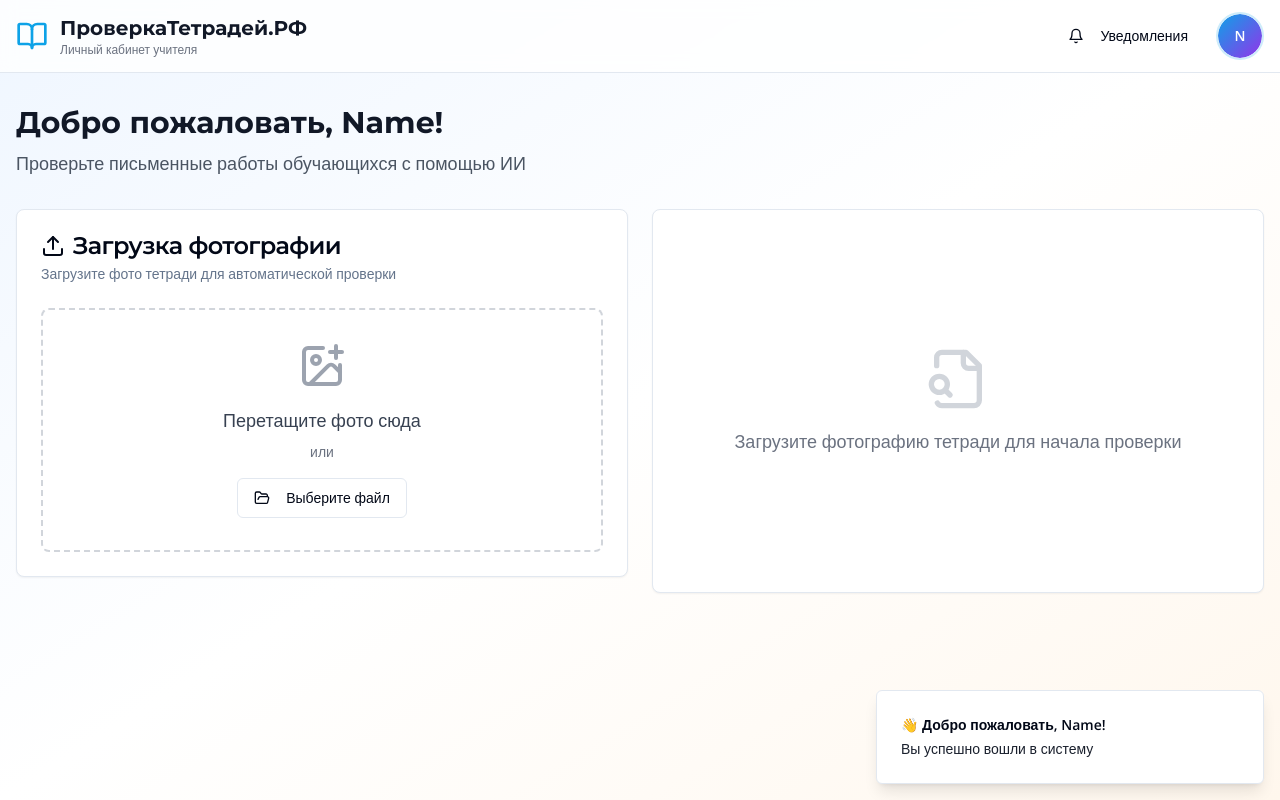
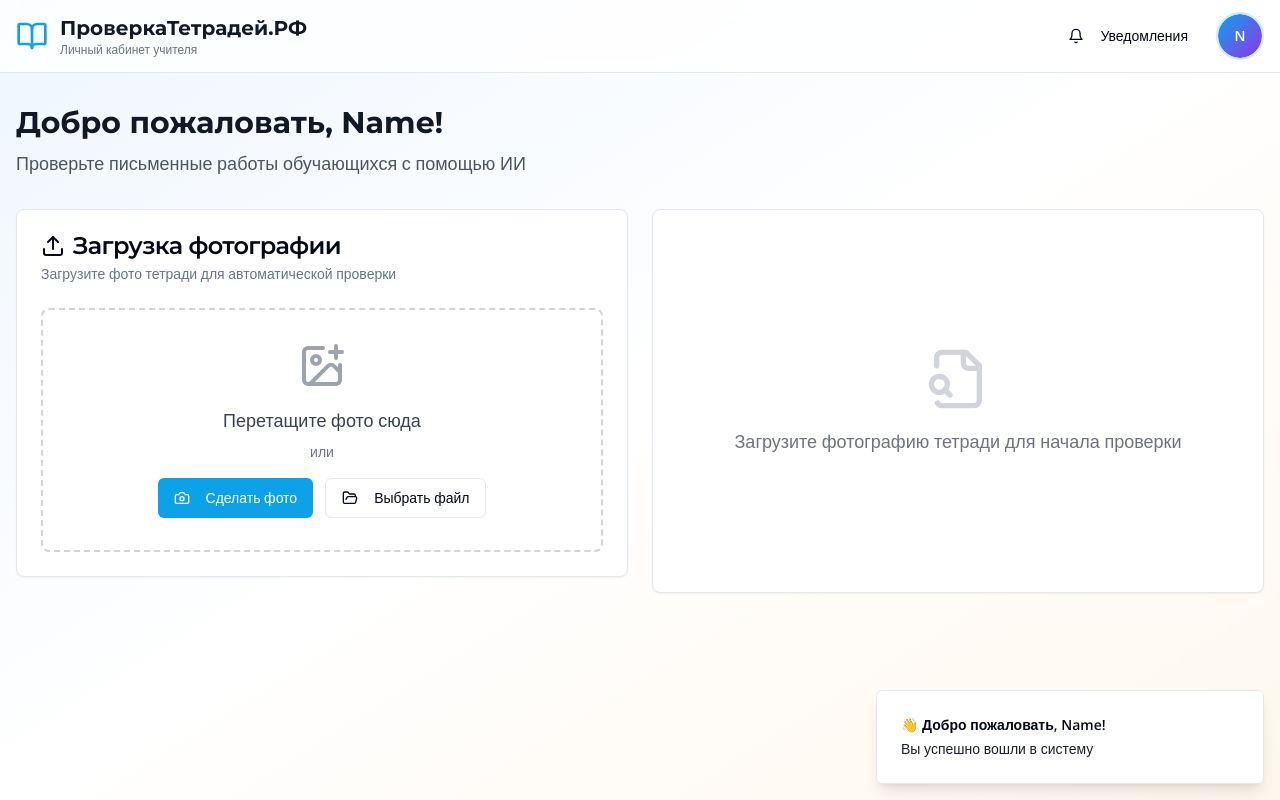
Before and after one commit to pr-poehali-dev/auto-check-notes-service, a React (Vite) app: page / in a window 1280 px wide. Both pictures are taken after typing "name@example.com", "Sample123" into the empty fields and a click on the button "Войти". Built offline with nearby package versions, Linux system fonts and the light colour scheme.

Commit message:
Добавить раздел "Сделать фото"

```diff
--- a/src/pages/Index.tsx
+++ b/src/pages/Index.tsx
@@ -88,6 +88,20 @@ const Index = () => {
     if (file) {
       processImage(file);
     }
+  };
+
+  const handleCameraCapture = () => {
+    const input = document.createElement('input');
+    input.type = 'file';
+    input.accept = 'image/*';
+    input.capture = 'environment';
+    input.onchange = (e) => {
+      const file = (e.target as HTMLInputElement).files?.[0];
+      if (file) {
+        processImage(file);
+      }
+    };
+    input.click();
   };
 
   const processImage = (file: File) => {
@@ -248,6 +262,15 @@ ${selectedResult.errors.map((err, i) => `${i + 1}. ${err.text} → ${err.suggest
                           Перетащите фото сюда
                         </p>
                         <p className="text-sm text-gray-500 mb-4">или</p>
+                        <div className="flex flex-col sm:flex-row gap-3 justify-center">
+                          <Button
+                            onClick={handleCameraCapture}
+                            variant="default"
+                            className="cursor-pointer"
+                          >
+                            <Icon name="Camera" size={18} className="mr-2" />
+                            Сделать фото
+                          </Button>
                           <label>
                             <input
                               type="file"
@@ -258,10 +281,11 @@ ${selectedResult.errors.map((err, i) => `${i + 1}. ${err.text} → ${err.suggest
                             <Button variant="outline" className="cursor-pointer" asChild>
                               <span>
                                 <Icon name="FolderOpen" size={18} className="mr-2" />
-                              Выберите файл
+                                Выбрать файл
                               </span>
                             </Button>
                           </label>
+                        </div>
                       </div>
                     </div>
                   )}
```
Lines whose indentation alone changed are shown as unchanged.
